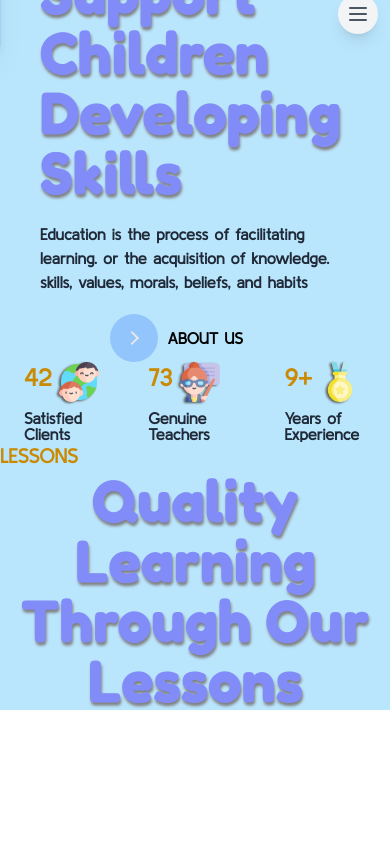
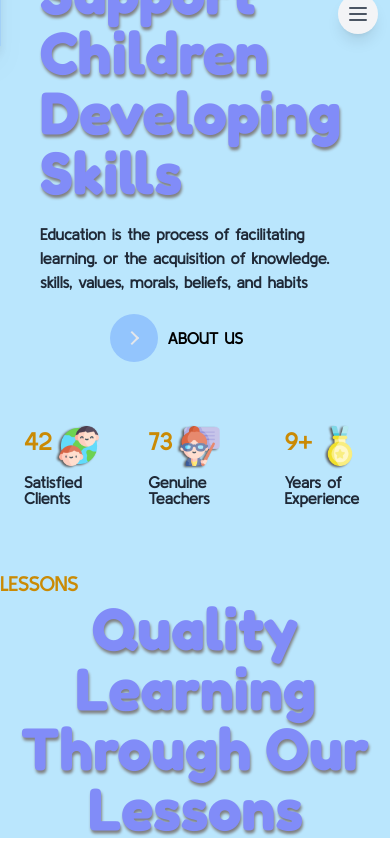
Before and after one commit to CharlesQGonzales/KIDO-LEARNS, a React (Vite) app: page / in a window 390 px wide. Shown: the part 798-1642 px from the top of the page. Before the commit the page ends 1514 px from the top, so only its background shows below. Built offline with nearby package versions, Linux system fonts and the light colour scheme.

Commit message:
adjusting icons at about section

```diff
--- a/src/pages/about/about.jsx
+++ b/src/pages/about/about.jsx
@@ -31,7 +31,7 @@ function About() {
           <ButtonPrimary>ABOUT US</ButtonPrimary>
         </div>
       </div>
-      <div className="flex md:gap-[400px] gap-10 justify-center md:py-28 py-15 bg-[#BAE6FD] pl-6 md:pl-[400px]">
+      <div className="flex md:gap-[400px] gap-10 justify-center md:py-28 py-16 bg-[#BAE6FD] pl-6 md:pl-[400px]">
         {abouts
           .filter((about) => about.info)
           .map((info_abouts) => (
```
